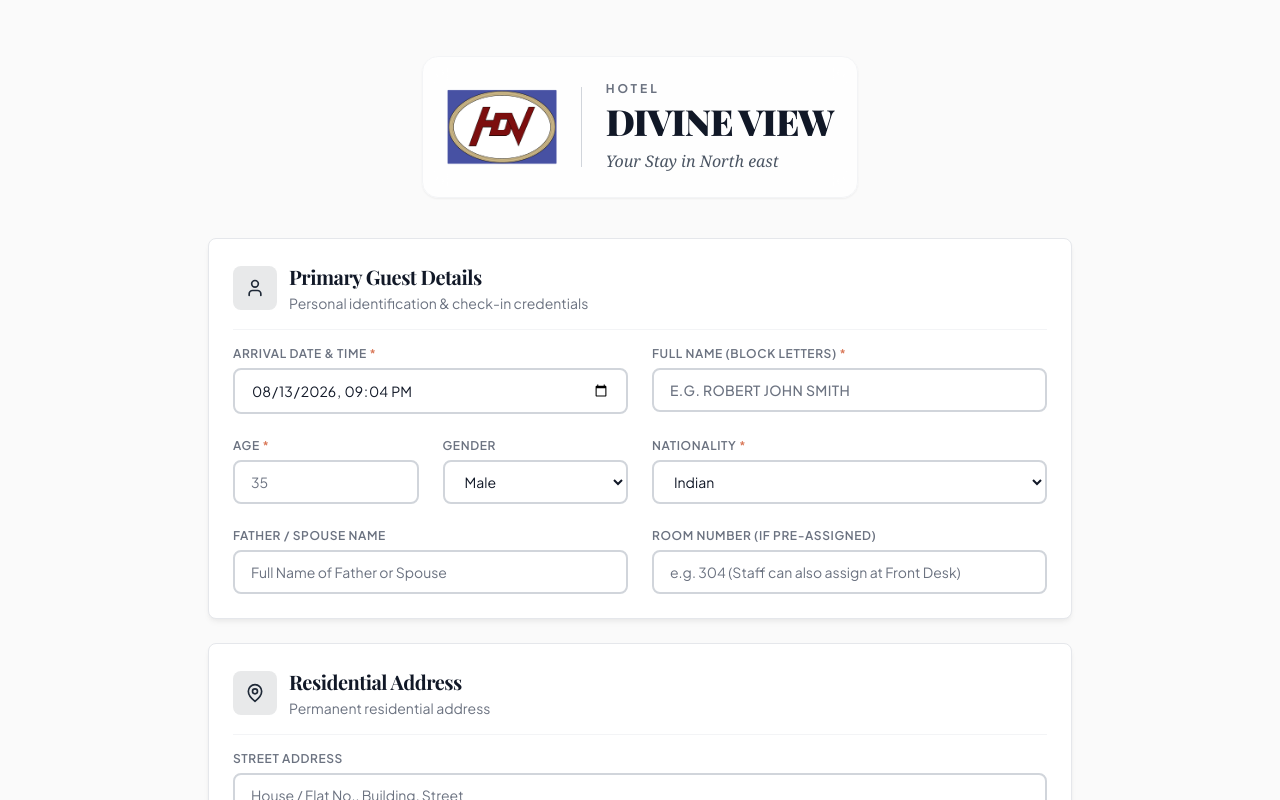
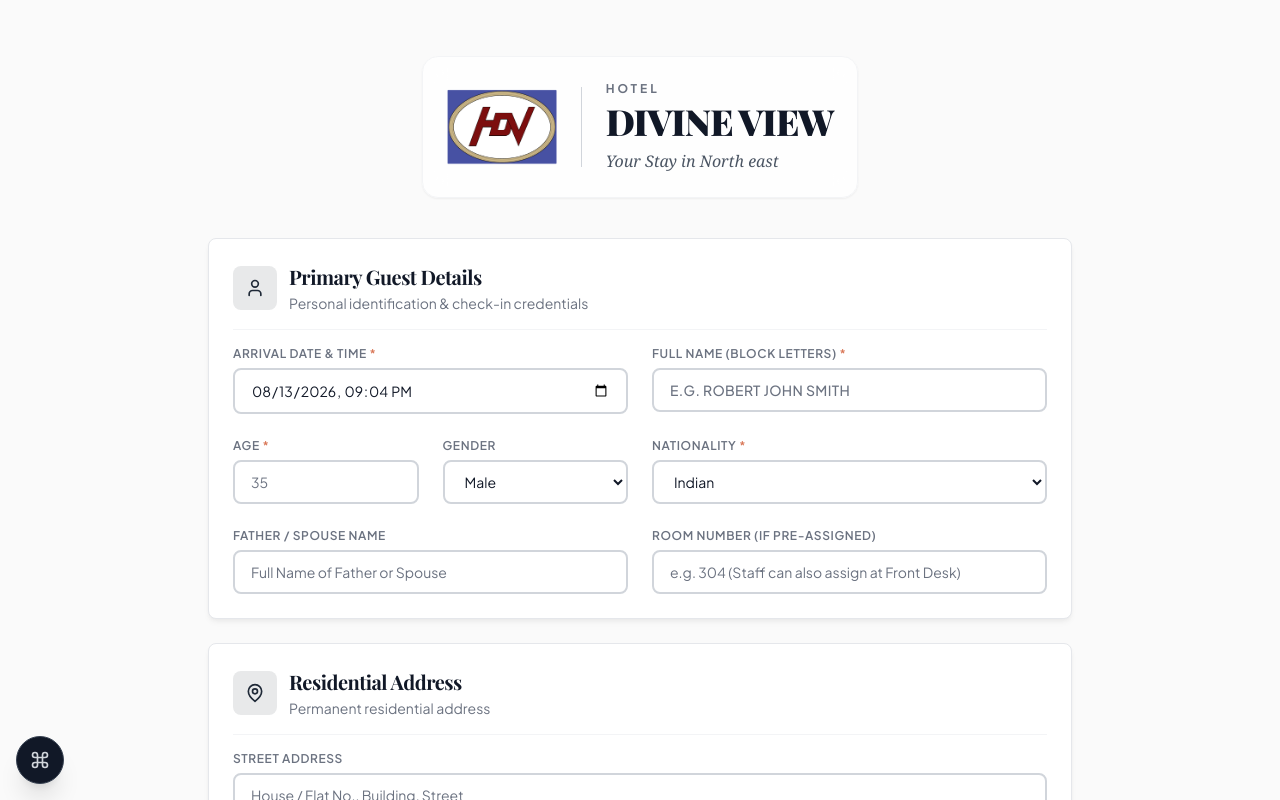
Before and after one commit to bijeshsingha/hotel-kiosk, a Next.js app: page /check-in in a window 1280 px wide. Shown: the top 800 px of the page. Built offline with nearby package versions, Linux system fonts and the light colour scheme; a web font is replaced by a local one.

Commit message:
feat: add global navigation app switcher

```diff
--- a/app/layout.tsx
+++ b/app/layout.tsx
@@ -1,5 +1,6 @@
 import type { Metadata, Viewport } from 'next';
 import './globals.css';
+import { GlobalNav } from '@/components/GlobalNav';
 
 export const metadata: Metadata = {
   title: 'Hotel Divine View | Digital Guest Registration Kiosk',
@@ -30,6 +31,7 @@ export default function RootLayout({
       </head>
       <body className="antialiased min-h-screen selection:bg-amber-500/30 selection:text-amber-200">
         {children}
+        <GlobalNav />
       </body>
     </html>
   );
--- /dev/null
+++ b/components/GlobalNav.tsx
@@ -0,0 +1,53 @@
+'use client';
+import { useState } from 'react';
+import Link from 'next/link';
+import { usePathname } from 'next/navigation';
+import { LayoutDashboard, Coffee, MenuSquare, UserPlus, X, Command } from 'lucide-react';
+
+export function GlobalNav() {
+  const [isOpen, setIsOpen] = useState(false);
+  const pathname = usePathname();
+
+  const links = [
+    { name: 'Kiosk', href: '/check-in', icon: UserPlus },
+    { name: 'Admin', href: '/admin', icon: LayoutDashboard },
+    { name: 'POS', href: '/pos', icon: Coffee },
+    { name: 'Menu', href: '/menu', icon: MenuSquare },
+  ];
+
+  return (
+    <div className="fixed bottom-4 left-4 z-50">
+      {isOpen && (
+        <div className="absolute bottom-14 left-0 bg-gray-900/90 backdrop-blur-md rounded-2xl p-2 shadow-2xl flex flex-col gap-1 w-40 border border-gray-700/50">
+          {links.map((link) => {
+            const isActive = pathname === link.href;
+            const Icon = link.icon;
+            return (
+              <Link
+                key={link.href}
+                href={link.href}
+                onClick={() => setIsOpen(false)}
+                className={`flex items-center gap-3 px-3 py-2.5 rounded-xl text-sm font-medium transition-colors ${
+                  isActive
+                    ? 'bg-amber-500/20 text-amber-300'
+                    : 'text-gray-300 hover:bg-gray-800 hover:text-white'
+                }`}
+              >
+                <Icon className="w-4 h-4" />
+                {link.name}
+              </Link>
+            );
+          })}
+        </div>
+      )}
+
+      <button
+        onClick={() => setIsOpen(!isOpen)}
+        className="w-12 h-12 bg-gray-900 text-white rounded-full flex items-center justify-center shadow-xl hover:bg-gray-800 transition-all border border-gray-700 active:scale-95"
+        aria-label="App Switcher"
+      >
+        {isOpen ? <X className="w-5 h-5 text-gray-400" /> : <Command className="w-5 h-5 text-gray-300" />}
+      </button>
+    </div>
+  );
+}
```
